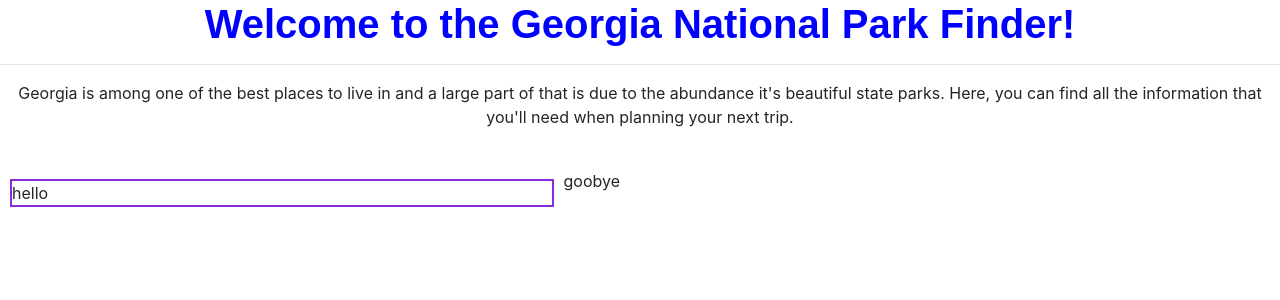
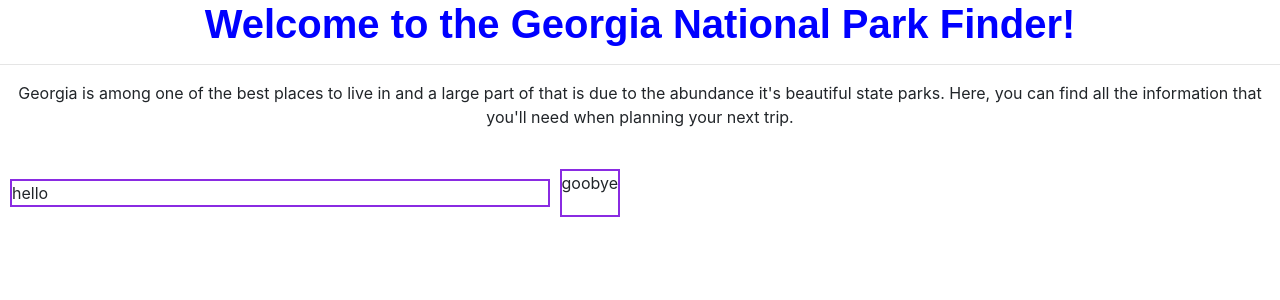
Before and after one commit to joshuamaxion/GroupProjectFinal, a Flask app: page / in a window 1280 px wide. Shown: the part 56-356 px from the top of the page. Run offline with Flask 2, Linux system fonts and the light colour scheme; parts of the project's set-up code (start-up, migrations or seed data) failed here and were passed over.

Commit message:
editing main page

```diff
--- a/templates/base.html
+++ b/templates/base.html
@@ -46,7 +46,7 @@
 
     <div style="display: flex; width: 50%;">
       <div style="flex: 1; border: 2px solid blueviolet; margin: 10px;">hello</div>
-      <div style="margin-right: 20px;">goobye</div>
+      <div style="margin-right: 20px; border: 2px solid blueviolet;">goobye</div>
     </div>
 
 
```
